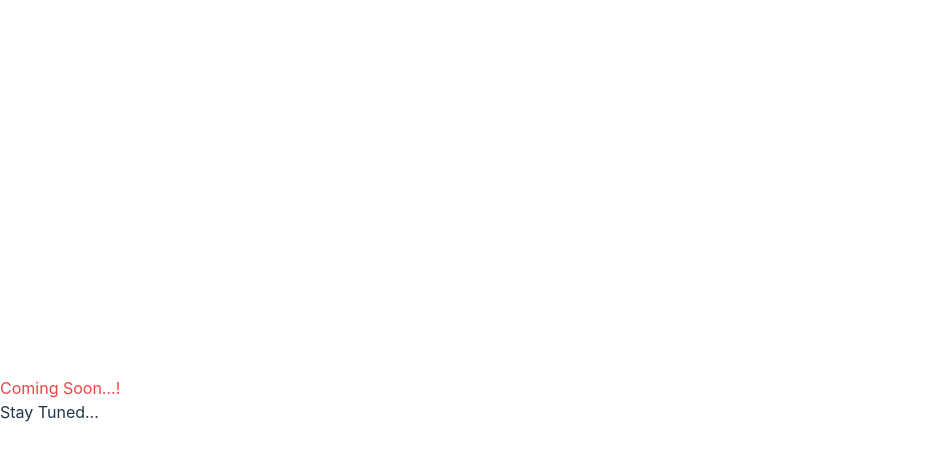
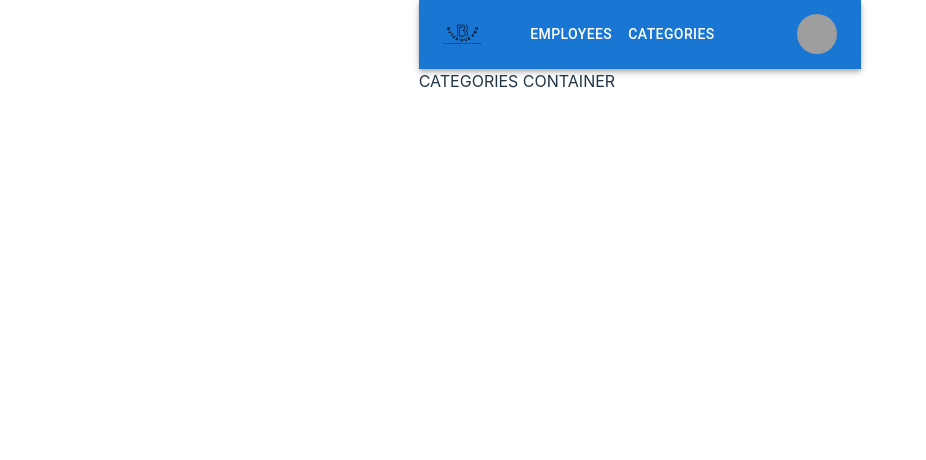
Before and after one commit to ShivdeepChaudhari23/ems-ui, a React (Vite) app: page /categories in a window 1280 px wide. Shown: the top 460 px of the page, without its empty margins (0-926 px from the left). Built offline with nearby package versions, Linux system fonts and the light colour scheme; no server answers; grey boxes are pictures that could not be loaded.

Commit message:
Dashboard layout

```diff
--- a/src/App.tsx
+++ b/src/App.tsx
@@ -1,16 +1,25 @@
 import './App.css';
 import { BrowserRouter, Route, Routes } from 'react-router-dom';
-import { ComingSoon } from './components';
-import { LoginContainer } from './containers';
+// import { ComingSoon } from './components';
+import { CategoriesContainer, Dashboard, EmployeesContainer, LoginContainer } from './containers';
+import { ReactNode } from 'react';
 
-function App() {
+const getDashbaordWrapper = (component: ReactNode) => {
+  return (
+    <Dashboard>
+      {component}
+    </Dashboard>
+  )
+};
+
+const App = () => {
 
   return (
     <BrowserRouter>
       <Routes>
         <Route path='/' element={<LoginContainer />}/>
-        <Route path='/employees' element={<ComingSoon />} />
-        <Route path='/categories' element={<ComingSoon />} />
+        <Route path='/employees' element={getDashbaordWrapper(<EmployeesContainer />)} />
+        <Route path='/categories' element={getDashbaordWrapper(<CategoriesContainer />)} />
       </Routes>
     </BrowserRouter>
   );
--- a/src/components/LoginForm.tsx
+++ b/src/components/LoginForm.tsx
@@ -42,7 +42,7 @@
             })}
             <Button
                 variant="contained"
-                className="background-primaryBlue !disabled:background-secondaryBlue w-full"
+                className="!bg-primaryBlue !disabled:bg-secondaryBlue w-full"
                 disabled={isSubmitDisabled}
                 onClick={() => onSubmit()}
 
--- /dev/null
+++ b/src/containers/CategoriesContainer.tsx
@@ -0,0 +1,7 @@
+const CategoriesContainer = () => {
+    return (
+        <div>CATEGORIES CONTAINER</div>
+    );
+};
+
+export default CategoriesContainer;
--- /dev/null
+++ b/src/containers/Dashboard.tsx
@@ -0,0 +1,131 @@
+import * as React from 'react';
+import AppBar from '@mui/material/AppBar';
+import Box from '@mui/material/Box';
+import Toolbar from '@mui/material/Toolbar';
+import IconButton from '@mui/material/IconButton';
+import Typography from '@mui/material/Typography';
+import Menu from '@mui/material/Menu';
+import MenuIcon from '@mui/icons-material/Menu';
+import Container from '@mui/material/Container';
+import Avatar from '@mui/material/Avatar';
+import Button from '@mui/material/Button';
+import Tooltip from '@mui/material/Tooltip';
+import MenuItem from '@mui/material/MenuItem';
+import { useNavigate } from 'react-router-dom';
+
+const pages = ['employees', 'categories'];
+const settings = ['Profile', 'Account', 'Dashboard', 'Logout'];
+
+const  Dashboard: React.FC<React.PropsWithChildren> = ({ children }) => {
+  const navigate = useNavigate();
+  const [anchorElNav, setAnchorElNav] = React.useState<null | HTMLElement>(null);
+  const [anchorElUser, setAnchorElUser] = React.useState<null | HTMLElement>(null);
+
+  const handleOpenNavMenu = (event: React.MouseEvent<HTMLElement>) => {
+    setAnchorElNav(event.currentTarget);
+  };
+  const handleOpenUserMenu = (event: React.MouseEvent<HTMLElement>) => {
+    setAnchorElUser(event.currentTarget);
+  };
+
+  const handleCloseNavMenu = (page: string) => {
+    setAnchorElNav(null);
+    navigate(`/${page}`);
+  };
+
+  const handleCloseUserMenu = () => {
+    setAnchorElUser(null);
+  };
+
+  return (
+    <div>
+        <AppBar position="static" className='bg-primaryBlue'>
+            <Container maxWidth="xl">
+                <Toolbar disableGutters >
+
+                <img src={'/Byteridge-EMS-Logo.svg'} className="w-[10%] max-h-[80px] mr-10" />
+                <Box sx={{ flexGrow: 1, display: { xs: 'flex', md: 'none' } }}>
+                    <IconButton
+                    size="large"
+                    aria-label="account of current user"
+                    aria-controls="menu-appbar"
+                    aria-haspopup="true"
+                    onClick={handleOpenNavMenu}
+                    color="inherit"
+                    >
+                    <MenuIcon />
+                    </IconButton>
+                    <Menu
+                    id="menu-appbar"
+                    anchorEl={anchorElNav}
+                    anchorOrigin={{
+                        vertical: 'bottom',
+                        horizontal: 'left',
+                    }}
+                    keepMounted
+                    transformOrigin={{
+                        vertical: 'top',
+                        horizontal: 'left',
+                    }}
+                    open={Boolean(anchorElNav)}
+                    onClose={handleCloseNavMenu}
+                    sx={{
+                        display: { xs: 'block', md: 'none' },
+                    }}
+                    >
+                    {pages.map((page) => (
+                        <MenuItem key={page} onClick={() => handleCloseNavMenu(page)}>
+                        <Typography textAlign="center">{page}</Typography>
+                        </MenuItem>
+                    ))}
+                    </Menu>
+                </Box>
+                <Box sx={{ flexGrow: 1, display: { xs: 'none', md: 'flex' } }}>
+                    {pages.map((page) => (
+                    <Button
+                        key={page}
+                        onClick={() => handleCloseNavMenu(page)}
+                        sx={{ my: 2, color: 'white', display: 'block' }}
+                    >
+                        {page}
+                    </Button>
+                    ))}
+                </Box>
+
+                <Box sx={{ flexGrow: 0 }}>
+                    <Tooltip title="Open settings">
+                    <IconButton onClick={handleOpenUserMenu} sx={{ p: 0 }}>
+                        <Avatar alt="Remy Sharp" src="/static/images/avatar/2.jpg" />
+                    </IconButton>
+                    </Tooltip>
+                    <Menu
+                    sx={{ mt: '45px' }}
+                    id="menu-appbar"
+                    anchorEl={anchorElUser}
+                    anchorOrigin={{
+                        vertical: 'top',
+                        horizontal: 'right',
+                    }}
+                    keepMounted
+                    transformOrigin={{
+                        vertical: 'top',
+                        horizontal: 'right',
+                    }}
+                    open={Boolean(anchorElUser)}
+                    onClose={handleCloseUserMenu}
+                    >
+                    {settings.map((setting) => (
+                        <MenuItem key={setting} onClick={handleCloseUserMenu}>
+                        <Typography textAlign="center">{setting}</Typography>
+                        </MenuItem>
+                    ))}
+                    </Menu>
+                </Box>
+                </Toolbar>
+            </Container>
+        </AppBar>
+        {children}
+    </div>
+  );
+}
+export default Dashboard;
--- /dev/null
+++ b/src/containers/EmployeesContainer.tsx
@@ -0,0 +1,7 @@
+const EmployeesContainer = () => {
+    return (
+        <div>EMPLOYEES CONTAINER</div>
+    );
+};
+
+export default EmployeesContainer;
--- a/src/index.css
+++ b/src/index.css
@@ -28,7 +28,6 @@
 
 body {
   margin: 0;
-  display: flex;
   place-items: center;
   min-width: 320px;
   min-height: 100vh;
--- a/src/services/admin/adminService.ts
+++ b/src/services/admin/adminService.ts
@@ -67,5 +67,6 @@
     useGetAllEmployeesQuery,
     useGetCategoriesListQuery,
     useAdminLoginMutation,
-    useVerifyTokenQuery
+    useVerifyTokenQuery,
+    useLazyVerifyTokenQuery,
 } = adminService;
```
Also changed, not shown: src/containers/index.ts (+7 -1 lines).
